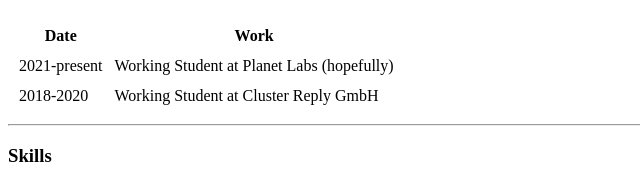
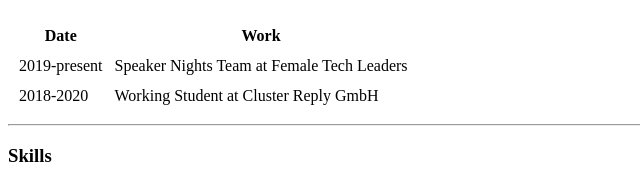
Before and after one commit to emmawidl/cv, a plain HTML site: page index.html in a window 1280 px wide. Shown: the part 450-632 px from the top of the page, 0-640 px from the left. Drawn offline with Linux system fonts and the light colour scheme.

Commit message:
Update Work Experience index.html

```diff
--- a/index.html
+++ b/index.html
@@ -40,8 +40,8 @@
         </thead>
         <tbody>
             <tr>
-                <td>2021-present</td>
-                <td>Working Student at Planet Labs (hopefully)</td>
+                <td>2019-present</td>
+                <td>Speaker Nights Team at Female Tech Leaders</td>
             </tr>
             <tr>
                 <td>2018-2020</td>
```
